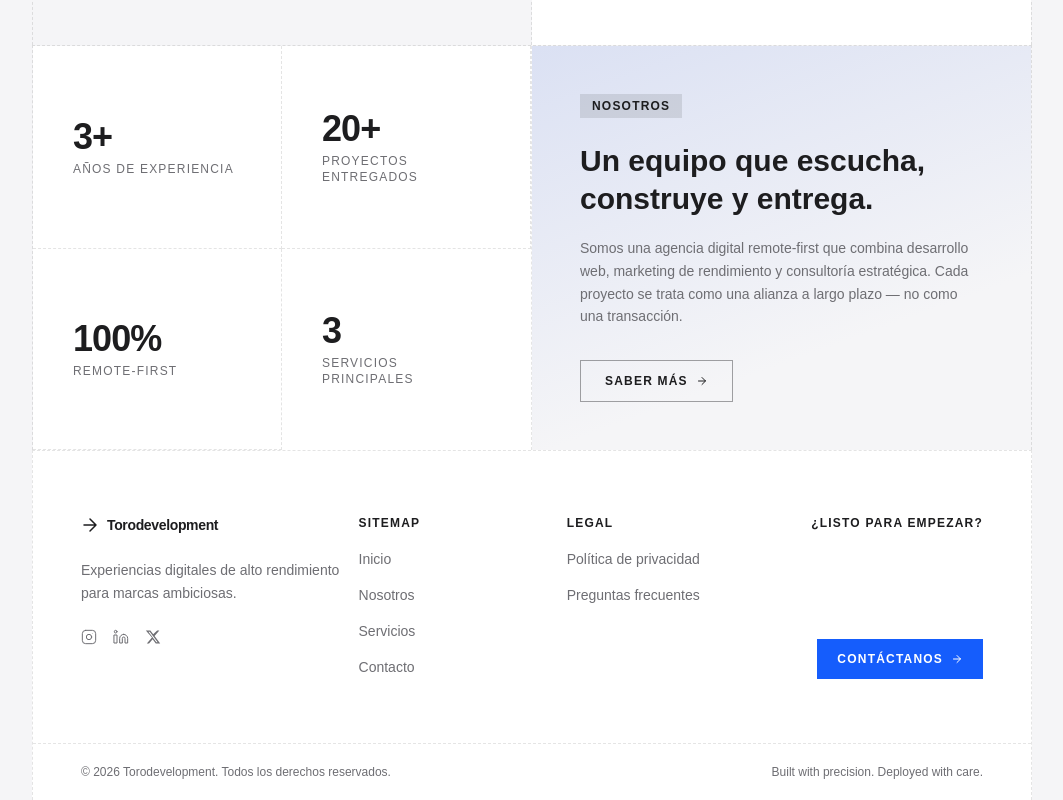
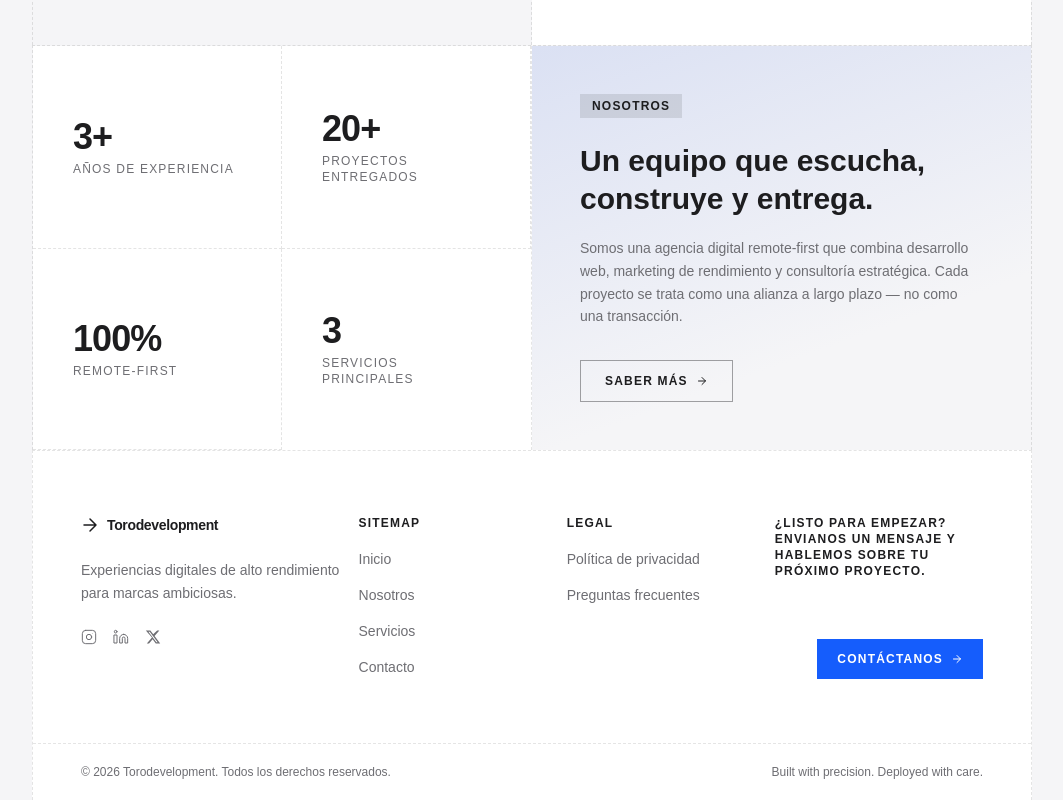
Before and after one commit to Torodevconsulting/torodevelopment-website-react, a React (Vite) app: page / in a window 1280 px wide. Shown: the part 2992-3792 px from the top of the page, without its empty margins (108-1171 px from the left). Built offline with nearby package versions, Linux system fonts and the light colour scheme; no server answers.

Commit message:
update: enhance call-to-action message in Footer component for better engagement

```diff
--- a/src/components/Footer.tsx
+++ b/src/components/Footer.tsx
@@ -144,7 +144,7 @@ export default function Footer() {
         {/* CTA col */}
         <div className="flex flex-col gap-4 lg:w-1/4 lg:items-end lg:justify-between">
           <span className="text-xs font-bold uppercase tracking-widest text-[#1d1d1f] dark:text-white">
-            ¿Listo para empezar?
+            ¿Listo para empezar? Envianos un mensaje y hablemos sobre tu próximo proyecto.
           </span>
           <button
             onClick={() => navigate('/contact')}
```
